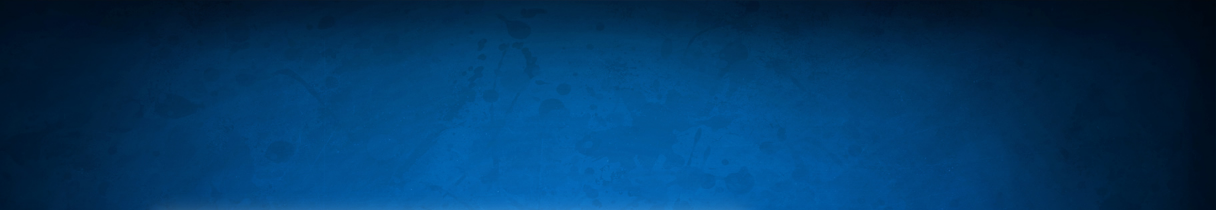
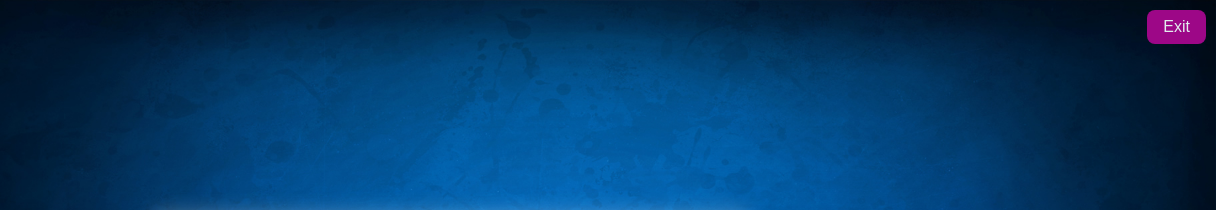
Before and after one commit to Surya17847/LearnWit1, a plain HTML site: page py_level1.html in a window 1280 px wide. Shown: the top 210 px of the page, 64-1280 px from the left. Drawn offline with nearby package versions, Linux system fonts and the light colour scheme.

Commit message:
added exit button ib py_level1

```diff
--- a/level1.css
+++ b/level1.css
@@ -285,3 +285,21 @@ body {
         margin-top: 40px; /* Default margin */
     }
 }
+
+.exit{
+
+    position: absolute;
+    top: 10px;
+   right: 10px;
+    border-radius: 0.5rem;
+    border: #000;
+    color: #e2edee;
+    background-color: #9d0787;
+  display: block;
+    padding: 0.5rem 1rem;
+    font-size: 1rem;
+    cursor: pointer;
+    text-align: center;
+    text-decoration: none;
+    transition: background-color 0.3s;
+  }
--- a/py_level1.html
+++ b/py_level1.html
@@ -13,6 +13,7 @@
         <h1><img src="LOGO.jpg" alt=" logo" width="50px" height="40px"></h1>
     </header>
 
+    <button class="exit">Exit</button>
     <div class="quize-section">
         <span id="timer"></span>
         <div id="quiz">
--- a/py_level1.js
+++ b/py_level1.js
@@ -265,6 +265,19 @@ stopTimer(); // Stop the timer when submitting answer
 displayResult();
 });
 
+
+// Add event listener for the exit button
+const exitBtn = document.querySelector(".exit");
+
+exitBtn.addEventListener("click", () => {
+    // Prompt a confirmation dialog before exiting
+    const confirmExit = confirm("Are you sure you want to exit the quiz?");
+    if (confirmExit) {
+        // Reload the window to exit the quiz
+        window.location.href = "subject.html";
+    }
+});
+
 const startQuiz = () => {
 
 displayQuestion();
```
